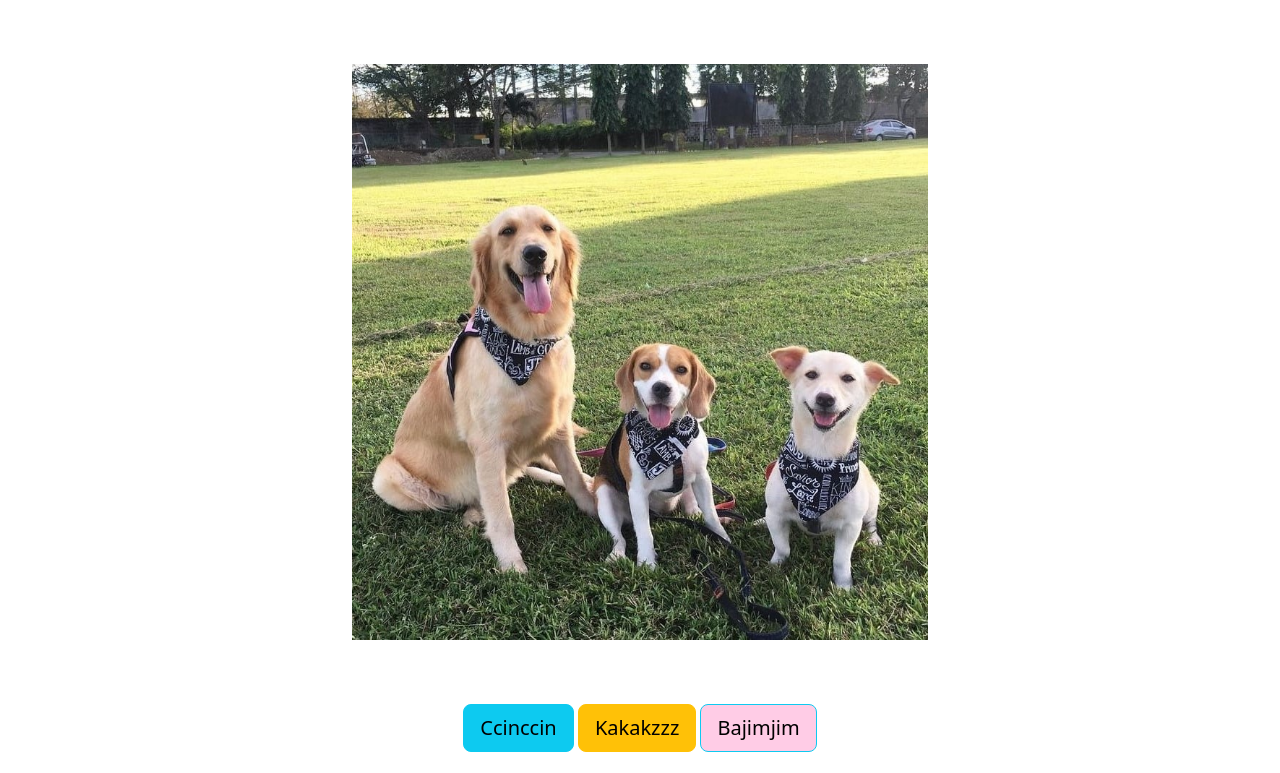
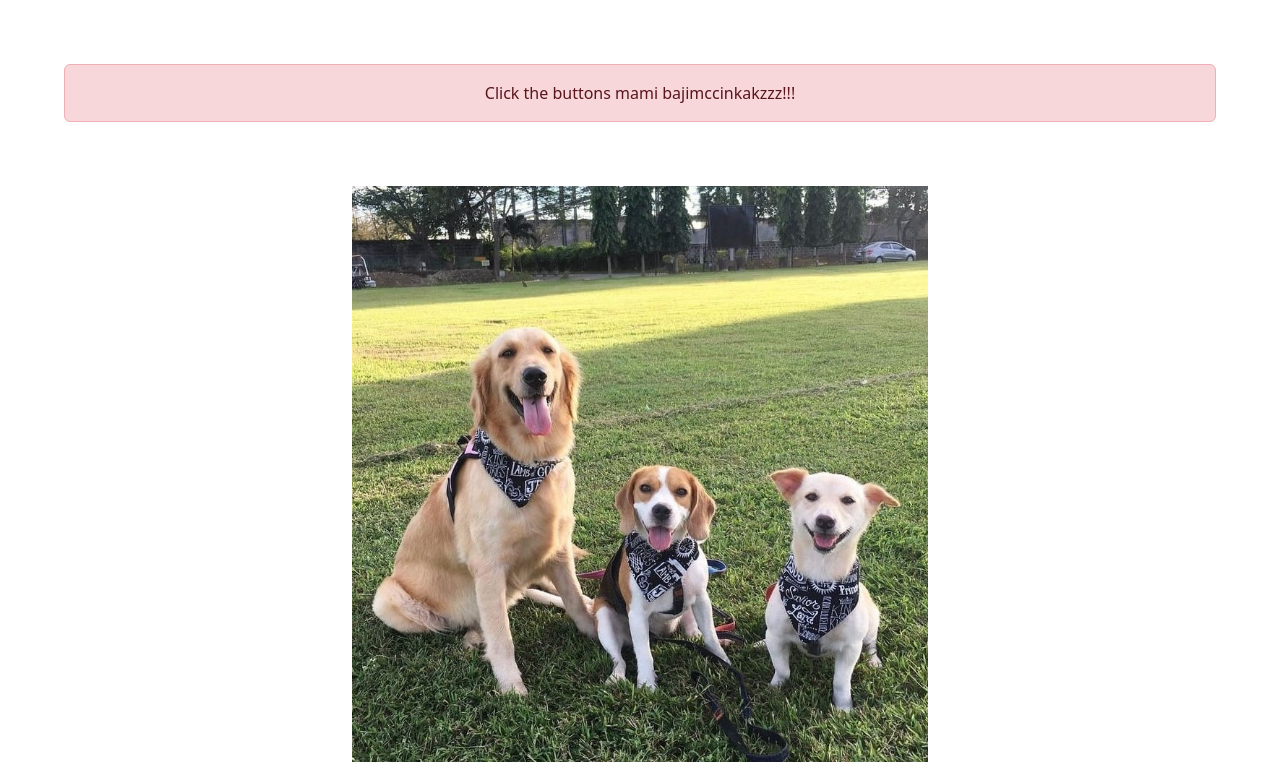
Before and after one commit to ejgozon/pmk, a plain HTML site: page index.html in a window 1280 px wide. Shown: the top 773 px of the page. Drawn offline with nearby package versions, Linux system fonts and the light colour scheme.

Commit message:
Update index.html click instruction

```diff
--- a/index.html
+++ b/index.html
@@ -38,6 +38,9 @@
     </head>
 
     <body>
+        <div class="alert alert-danger" role="alert">
+            Click the buttons mami bajimccinkakzzz!!!
+        </div>
         <div>
             <img src="https://raw.githubusercontent.com/ejgozon/pmk/refs/heads/main/pmk.jpg" alt="pmk.jeeeypeg">
             <script>
```
